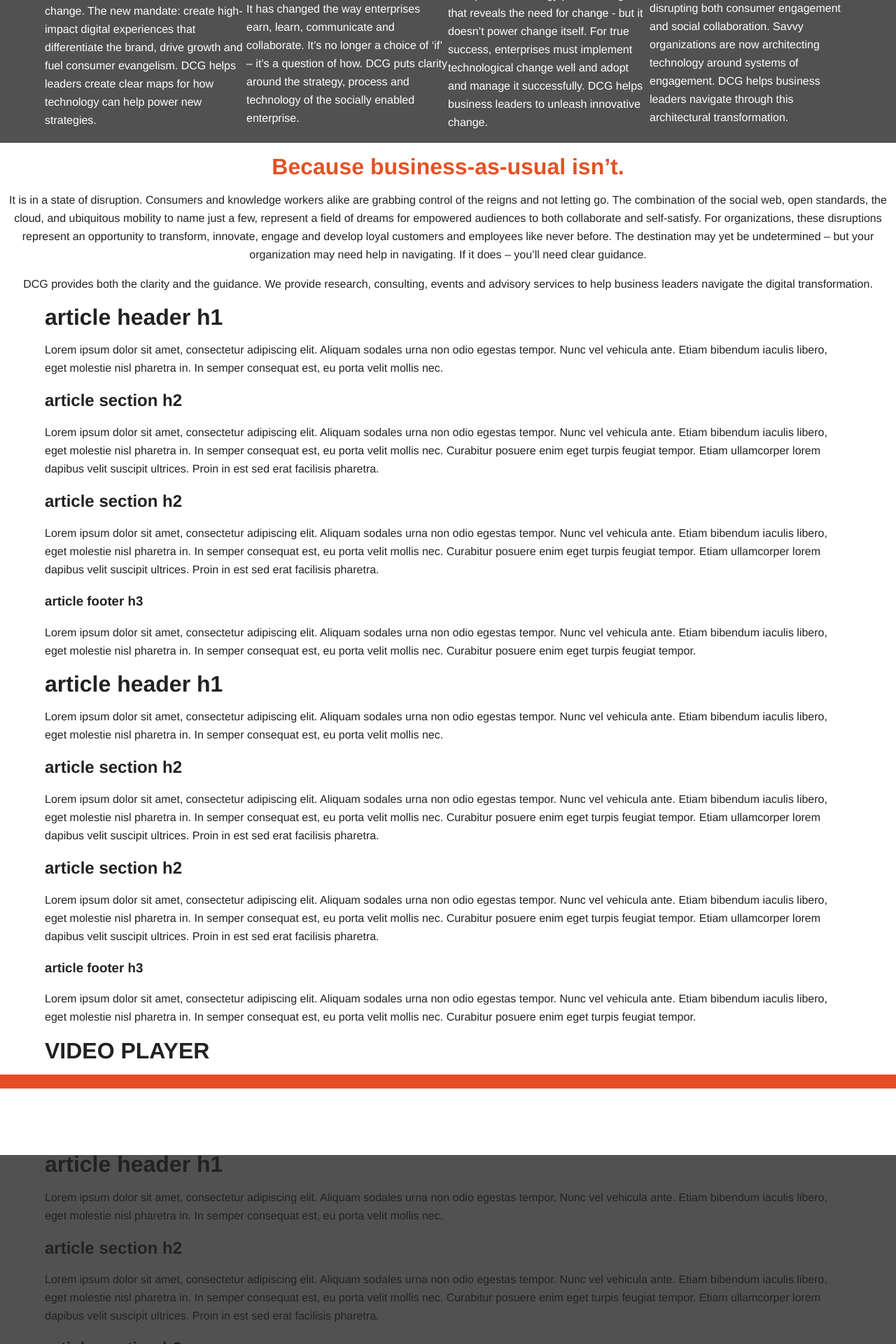
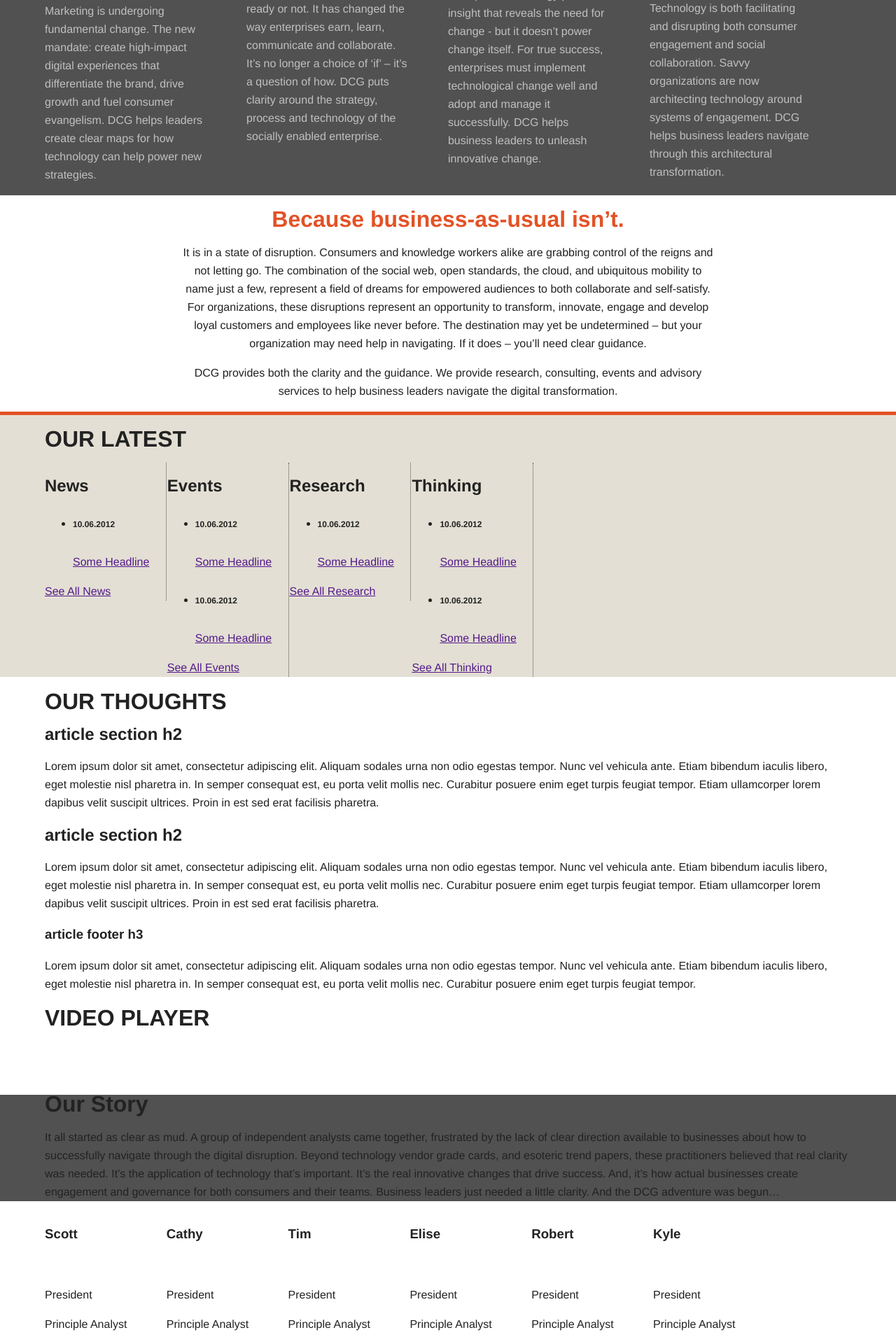
Before and after one commit to adriaanbalt/digitalclaritygroup-website, a PHP site: a page that uses SITE/index.html in a window 1280 px wide. Shown: the part 400-2320 px from the top of the page at 70% size. Run offline with PHP 8.4, Linux system fonts and the light colour scheme; some libraries are stand-ins or nearby versions.

Commit message:
added latest contact and blog

```diff
--- a/SITE/css/screen.css
+++ b/SITE/css/screen.css
@@ -164,9 +164,9 @@ body {
 }
 
 /* line 10, ../sass/main.scss */
-.warpper-small {
-  width: 50%;
-  margin: 0 5%;
+.wrapper-small {
+  width: 60%;
+  margin: 0 20%;
 }
 
 /* line 15, ../sass/main.scss */
@@ -177,20 +177,25 @@ body {
 /* ===================
 	ALL: Orange Theme
    =================== */
-/* line 27, ../sass/main.scss */
-.footer-container,
-.main aside {
-  border-top: 20px solid #e44d26;
+/* line 26, ../sass/main.scss */
+.footer-container {
+  background: #515151;
+  height: 30px;
+}
+/* line 29, ../sass/main.scss */
+.footer-container footer {
+  color: white;
+  font-weight: normal;
 }
 
-/* line 36, ../sass/main.scss */
+/* line 35, ../sass/main.scss */
 .title {
   background: url("../img/dcg-logo.jpg") 0 0 no-repeat;
   width: 102px;
   height: 102px;
 }
 
-/* line 42, ../sass/main.scss */
+/* line 41, ../sass/main.scss */
 .slogan {
   font-size: 24px;
 }
@@ -198,14 +203,14 @@ body {
 /* ==============
 	MOBILE: Menu
    ============== */
-/* line 54, ../sass/main.scss */
+/* line 53, ../sass/main.scss */
 nav ul {
   float: right;
   margin: 0;
   padding: 0;
 }
 
-/* line 60, ../sass/main.scss */
+/* line 59, ../sass/main.scss */
 nav a {
   display: block;
   margin-bottom: 10px;
@@ -218,13 +223,13 @@ nav a {
   background: #fff;
 }
 
-/* line 76, ../sass/main.scss */
+/* line 75, ../sass/main.scss */
 nav a:hover,
 nav a:visited {
   color: #e35225;
 }
 
-/* line 80, ../sass/main.scss */
+/* line 79, ../sass/main.scss */
 nav a:hover {
   text-decoration: underline;
 }
@@ -232,63 +237,90 @@ nav a:hover {
 /* ==============
 	MOBILE: Main
    ============== */
-/* line 88, ../sass/main.scss */
+/* line 87, ../sass/main.scss */
 .main-container {
   width: 100%;
 }
 
-/* line 91, ../sass/main.scss */
+/* line 90, ../sass/main.scss */
 .main {
   padding: 30px 0;
 }
 
-/* line 95, ../sass/main.scss */
+/* line 94, ../sass/main.scss */
 .main article h1 {
   font-size: 2em;
 }
 
-/* line 99, ../sass/main.scss */
+/* line 98, ../sass/main.scss */
 .main aside {
   color: white;
   padding: 0px 5% 10px;
 }
 
-/* line 104, ../sass/main.scss */
-.footer-container footer {
-  color: white;
-  padding: 20px 0;
-}
-
 /* ==================
 	SECTIONS
     ================== */
-/* line 114, ../sass/main.scss */
+/* line 108, ../sass/main.scss */
 #steps {
   color: #fff;
 }
-/* line 116, ../sass/main.scss */
+/* line 110, ../sass/main.scss */
 #steps section {
   float: left;
-  width: 25%;
+  width: 20%;
   height: 100%;
+  margin: 0px 5% 0px 0px;
 }
-/* line 121, ../sass/main.scss */
+/* line 116, ../sass/main.scss */
 #steps section h2 {
   text-align: center;
   color: #bde9f2;
 }
-/* line 125, ../sass/main.scss */
+/* line 120, ../sass/main.scss */
 #steps section img {
   text-align: center;
 }
+/* line 123, ../sass/main.scss */
+#steps section p {
+  color: silver;
+}
 
-/* line 132, ../sass/main.scss */
+/* line 130, ../sass/main.scss */
 #definition {
   text-align: center;
 }
-/* line 136, ../sass/main.scss */
+/* line 134, ../sass/main.scss */
 #definition header h1 {
   color: #e35225;
+}
+
+/* line 140, ../sass/main.scss */
+#latest {
+  background: #e3dfd4;
+  border-top: 5px solid #e35225;
+}
+/* line 143, ../sass/main.scss */
+#latest section {
+  float: left;
+  width: 15%;
+  margin: 0px 1px 0px 0px;
+  border-right: 1px dotted #515151;
+}
+
+/* line 152, ../sass/main.scss */
+#team section {
+  float: left;
+  width: 15%;
+  margin: 0px 1px 0px 0px;
+}
+
+/* line 160, ../sass/main.scss */
+#contact section {
+  float: left;
+  width: 30%;
+  border-right: 1px dotted #515151;
+  padding: 0px 20px;
 }
 
 /* line 1, ../sass/helper.scss */
--- a/SITE/index.html
+++ b/SITE/index.html
@@ -79,31 +79,65 @@
 				</div>
 
 				<div id='latest'>
-                    <article class='wrapper'>
+					<article class='wrapper clearfix'>
 						<header>
-                            <h1>article header h1</h1>
-                            <p>Lorem ipsum dolor sit amet, consectetur adipiscing elit. Aliquam sodales urna non odio egestas tempor. Nunc vel vehicula ante. Etiam bibendum iaculis libero, eget molestie nisl pharetra in. In semper consequat est, eu porta velit mollis nec.</p>
+							<h1>OUR LATEST</h1>
 						</header>
 						<section>
-                            <h2>article section h2</h2>
-                            <p>Lorem ipsum dolor sit amet, consectetur adipiscing elit. Aliquam sodales urna non odio egestas tempor. Nunc vel vehicula ante. Etiam bibendum iaculis libero, eget molestie nisl pharetra in. In semper consequat est, eu porta velit mollis nec. Curabitur posuere enim eget turpis feugiat tempor. Etiam ullamcorper lorem dapibus velit suscipit ultrices. Proin in est sed erat facilisis pharetra.</p>
+							<h2>News</h2>
+							<ul>
+								<li>
+									<h6>10.06.2012</h6>
+									<p><a href='' target='_blank'>Some Headline</a></p>
+								</li>
+							</ul>
+							<a href='' target='_blank'>See All News</a>
 						</section>
 						<section>
-                            <h2>article section h2</h2>
-                            <p>Lorem ipsum dolor sit amet, consectetur adipiscing elit. Aliquam sodales urna non odio egestas tempor. Nunc vel vehicula ante. Etiam bibendum iaculis libero, eget molestie nisl pharetra in. In semper consequat est, eu porta velit mollis nec. Curabitur posuere enim eget turpis feugiat tempor. Etiam ullamcorper lorem dapibus velit suscipit ultrices. Proin in est sed erat facilisis pharetra.</p>
+							<h2>Events</h2>
+							<ul>
+								<li>
+									<h6>10.06.2012</h6>
+									<p><a href='' target='_blank'>Some Headline</a></p>
+								</li>
+								<li>
+									<h6>10.06.2012</h6>
+									<p><a href='' target='_blank'>Some Headline</a></p>
+								</li>
+							</ul>
+							<a href='' target='_blank'>See All Events</a>
 						</section>
-                        <footer>
-                            <h3>article footer h3</h3>
-                            <p>Lorem ipsum dolor sit amet, consectetur adipiscing elit. Aliquam sodales urna non odio egestas tempor. Nunc vel vehicula ante. Etiam bibendum iaculis libero, eget molestie nisl pharetra in. In semper consequat est, eu porta velit mollis nec. Curabitur posuere enim eget turpis feugiat tempor.</p>
-                        </footer>
+						<section>
+							<h2>Research</h2>
+							<ul>
+								<li>
+									<h6>10.06.2012</h6>
+									<p><a href='' target='_blank'>Some Headline</a></p>
+								</li>
+							</ul>
+							<a href='' target='_blank'>See All Research</a>
+						</section>
+						<section>
+							<h2>Thinking</h2>
+							<ul>
+								<li>
+									<h6>10.06.2012</h6>
+									<p><a href='' target='_blank'>Some Headline</a></p>
+								</li>
+								<li>
+									<h6>10.06.2012</h6>
+									<p><a href='' target='_blank'>Some Headline</a></p>
+								</li>
+							</ul>
+							<a href='' target='_blank'>See All Thinking</a>
+						</section>
 					</article>
 				</div>
 
 				<div id='thoughts'>
 					<article class='wrapper'>
 						<header>
-                            <h1>article header h1</h1>
-                            <p>Lorem ipsum dolor sit amet, consectetur adipiscing elit. Aliquam sodales urna non odio egestas tempor. Nunc vel vehicula ante. Etiam bibendum iaculis libero, eget molestie nisl pharetra in. In semper consequat est, eu porta velit mollis nec.</p>
+							<h1>OUR THOUGHTS</h1>
 						</header>
 						<section>
 							<h2>article section h2</h2>
@@ -134,35 +168,85 @@
 				<div id='story' class='gray-bg'>
 					<article class='wrapper'>
 						<header>
-                            <h1>article header h1</h1>
-                            <p>Lorem ipsum dolor sit amet, consectetur adipiscing elit. Aliquam sodales urna non odio egestas tempor. Nunc vel vehicula ante. Etiam bibendum iaculis libero, eget molestie nisl pharetra in. In semper consequat est, eu porta velit mollis nec.</p>
+							<h1>Our Story</h1>
 						</header>
 						<section>
-                            <h2>article section h2</h2>
-                            <p>Lorem ipsum dolor sit amet, consectetur adipiscing elit. Aliquam sodales urna non odio egestas tempor. Nunc vel vehicula ante. Etiam bibendum iaculis libero, eget molestie nisl pharetra in. In semper consequat est, eu porta velit mollis nec. Curabitur posuere enim eget turpis feugiat tempor. Etiam ullamcorper lorem dapibus velit suscipit ultrices. Proin in est sed erat facilisis pharetra.</p>
+							<p>It all started as clear as mud. A group of independent analysts came together, frustrated by the lack of clear direction available to businesses about how to successfully navigate through the digital disruption. Beyond technology vendor grade cards, and esoteric trend papers, these practitioners believed that real clarity was needed. It’s the application of technology that’s important. It’s the real innovative changes that drive success. And, it’s how actual businesses create engagement and governance for both consumers and their teams. Business leaders just needed a little clarity. And the DCG adventure was begun… </p>
 						</section>
-                        <section>
-                            <h2>article section h2</h2>
-                            <p>Lorem ipsum dolor sit amet, consectetur adipiscing elit. Aliquam sodales urna non odio egestas tempor. Nunc vel vehicula ante. Etiam bibendum iaculis libero, eget molestie nisl pharetra in. In semper consequat est, eu porta velit mollis nec. Curabitur posuere enim eget turpis feugiat tempor. Etiam ullamcorper lorem dapibus velit suscipit ultrices. Proin in est sed erat facilisis pharetra.</p>
-                        </section>
-                        <footer>
-                            <h3>article footer h3</h3>
-                            <p>Lorem ipsum dolor sit amet, consectetur adipiscing elit. Aliquam sodales urna non odio egestas tempor. Nunc vel vehicula ante. Etiam bibendum iaculis libero, eget molestie nisl pharetra in. In semper consequat est, eu porta velit mollis nec. Curabitur posuere enim eget turpis feugiat tempor.</p>
-                        </footer>
 					</article>
 				</div>
 
 				<div id='team'>
-                    <article class='wrapper'>
+					<article class='wrapper clearfix'>
 						<section>
-                            <h2>Scott</h2>
+							<h3>Scott</h3>
 							<img src='' alt=''/>
-                            <p>Lorem ipsum dolor sit amet, consectetur adipiscing elit. Aliquam sodales urna non odio egestas tempor. Nunc vel vehicula ante. Etiam bibendum iaculis libero, eget molestie nisl pharetra in. In semper consequat est, eu porta velit mollis nec. Curabitur posuere enim eget turpis feugiat tempor. Etiam ullamcorper lorem dapibus velit suscipit ultrices. Proin in est sed erat facilisis pharetra.</p>
+							<p class='position'>President</p>
+							<p class='sub-position'>Principle Analyst</p>
 						</section>
 						<section>
-                            <h2>article section h2</h2>
+							<h3>Cathy</h3>
 							<img src='' alt=''/>
-                            <p>Lorem ipsum dolor sit amet, consectetur adipiscing elit. Aliquam sodales urna non odio egestas tempor. Nunc vel vehicula ante. Etiam bibendum iaculis libero, eget molestie nisl pharetra in. In semper consequat est, eu porta velit mollis nec. Curabitur posuere enim eget turpis feugiat tempor. Etiam ullamcorper lorem dapibus velit suscipit ultrices. Proin in est sed erat facilisis pharetra.</p>
+							<p class='position'>President</p>
+							<p class='sub-position'>Principle Analyst</p>
+						</section>
+						<section>
+							<h3>Tim</h3>
+							<img src='' alt=''/>
+							<p class='position'>President</p>
+							<p class='sub-position'>Principle Analyst</p>
+						</section>
+						<section>
+							<h3>Elise</h3>
+							<img src='' alt=''/>
+							<p class='position'>President</p>
+							<p class='sub-position'>Principle Analyst</p>
+						</section>
+						<section>
+							<h3>Robert</h3>
+							<img src='' alt=''/>
+							<p class='position'>President</p>
+							<p class='sub-position'>Principle Analyst</p>
+						</section>
+						<section>
+							<h3>Kyle</h3>
+							<img src='' alt=''/>
+							<p class='position'>President</p>
+							<p class='sub-position'>Principle Analyst</p>
+						</section>
+					</article>
+				</div>
+
+				<div id='contact'>
+					<article class='wrapper clearfix'>
+						<header>
+							<h1>CONTACT US</h1>
+						</header>
+						<section class='links'>
+							<h2>Links</h2>
+							<a href='' target='_blank'><img src='img/twitter.jpg' alt='Twitter'/>Twitter</a>
+							<a href='' target='_blank'><img src='img/facebook.jpg' alt='Facebook'/>Facebook</a>
+							<a href='' target='_blank'><img src='img/blogger.jpg' alt='Blogs'/>Blogs</a>
+							<a href='' target='_blank'><img src='img/rss.jpg' alt='RSS Feed'/>RSS Feed</a>
+							<a href='' target='_blank'><img src='img/slideshare.jpg' alt='Slideshare'/>Slideshare</a>
+						</section>
+						<section class='newsletter'>
+							<h2>Sign Up</h2>
+							<p>Subscribe to Digital Clarity Group if you'd like to receive our free content designed to help leaders navigate digital transformation.</p>
+							<form>
+								<input></input>
+							</form>
+						</section>
+						<section class='contact'>
+							<h2>Contact</h2>
+							<h4>PR</h4>
+							<p class='name'>Robert Rose</p>
+							<p class='email'>Email: <a href='mailto:rrose@digitalclaritygroup.com'>rrose@digitalclaritygroup.com</a></p>
+							<p class='phone'>Phone: <a href='tel:800-555-5555'>800-555-5555</a></p>
+							<h4>General Inquiries</h4>
+							<p class='name'>Scott Leiwehr</p>
+							<p class='email'>Email: <a href='mailto:sleiwehr@digitalclaritygroup.com'>sleiwehr@digitalclaritygroup.com</a></p>
+							<p class='phone'>Phone: <a href='tel:800-555-5555'>800-555-5555</a></p>
 						</section>
 					</article>
 				</div>
@@ -172,7 +256,7 @@
 
 		<div class="footer-container">
 			<footer class="wrapper">
-                <h3>footer</h3>
+				<h5>© 2012 Digital Clarity Group, Inc.</h5>
 			</footer>
 		</div>
 
--- a/SITE/sass/_constants.scss
+++ b/SITE/sass/_constants.scss
@@ -1,3 +1,5 @@
 $gray: #515151;
 $orange: #E35225;
 $blue: #bde9f2;
+$light-gray: #c0c0c0;
+$light-tan: #e3dfd4;
--- a/SITE/sass/main.scss
+++ b/SITE/sass/main.scss
@@ -7,9 +7,9 @@ body {
 	margin: 0 5%;
 }
 
-.warpper-small {
-	width: 50%;
-	margin: 0 5%;
+.wrapper-small {
+	width: 60%;
+	margin: 0 20%;
 }
 
 .gray-bg {
@@ -23,14 +23,13 @@ body {
 .header-container {
 }
 
-.footer-container,
-.main aside {
-	border-top: 20px solid #e44d26;
-}
-
-.header-container,
-.footer-container,
-.main aside {
+.footer-container {
+	background: $gray;
+	height: 30px;
+	footer {
+		color: white;
+		font-weight: normal;
+	}
 }
 
 .title {
@@ -101,11 +100,6 @@ nav a:hover {
 	padding: 0px 5% 10px;
 }
 
-.footer-container footer {
-	color: white;
-	padding: 20px 0;
-}
-
 
 /* ==================
 	SECTIONS
@@ -115,8 +109,9 @@ nav a:hover {
 	color : #fff;
 	section {
 		float: left;
-		width: 25%;
+		width: 20%;
 		height: 100%;
+		margin: 0px 5% 0px 0px;
 
 		h2 {
 			text-align: center;
@@ -124,6 +119,9 @@ nav a:hover {
 		}
 		img {
 			text-align: center;
+		}
+		p {
+			color: $light-gray;
 		}
 
 	}
@@ -138,3 +136,40 @@ nav a:hover {
 		}
 	}
 }
+
+#latest {
+	background: $light-tan;
+	border-top: 5px solid $orange;
+	section{
+		float: left;
+		width: 15%;
+		margin: 0px 1px 0px 0px;
+		border-right: 1px dotted $gray;
+	}
+}
+
+#team {
+	section {
+		float: left;
+		width: 15%;
+		margin: 0px 1px 0px 0px;
+	}
+}
+
+#contact {
+	section {
+		float: left;
+		width: 30%;
+		border-right: 1px dotted $gray;
+		padding: 0px 20px;
+	}
+	.links {
+
+	}
+	.newsletter {
+
+	}
+	.contact {
+
+	}
+}
```
Lines whose indentation alone changed are shown as unchanged.
